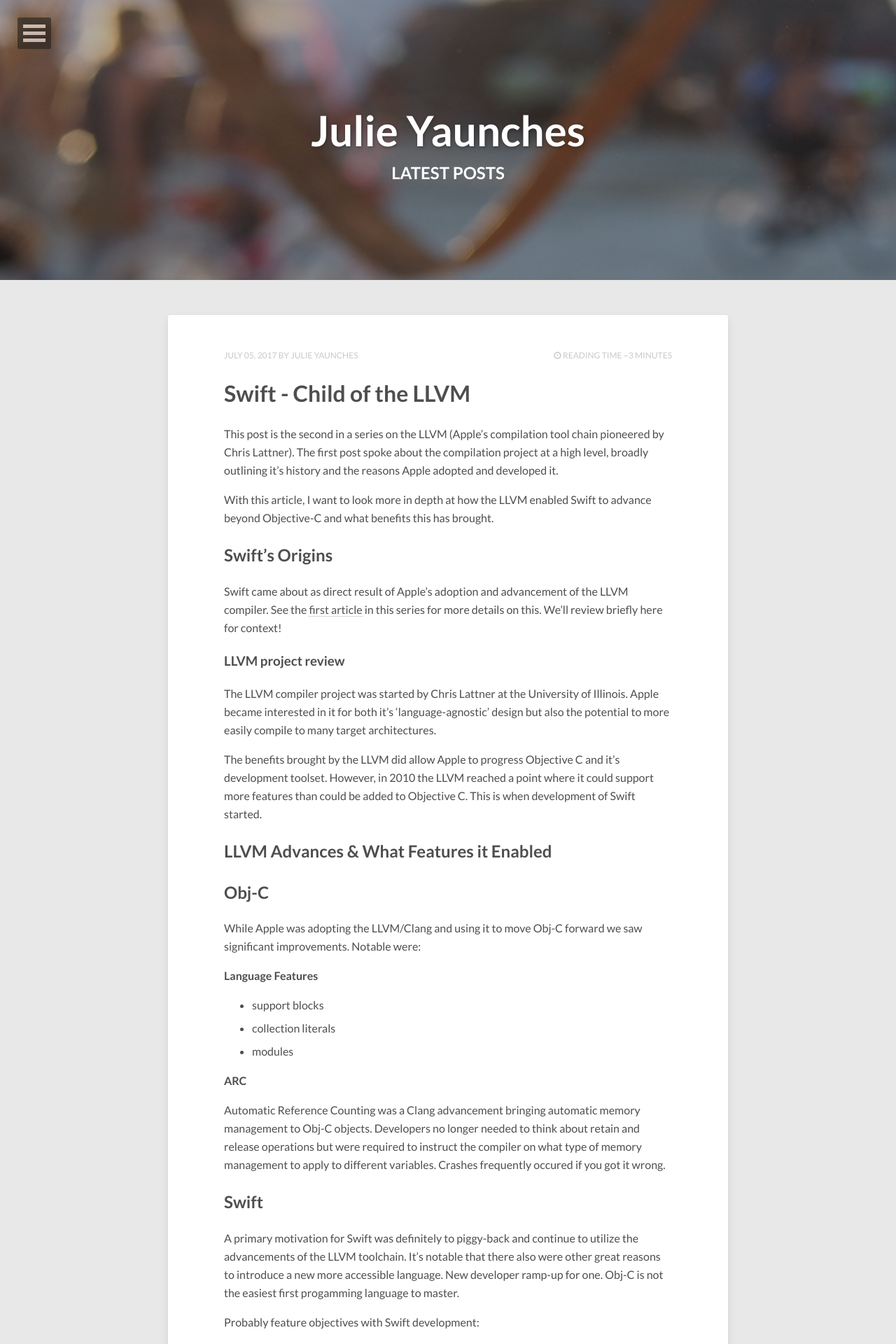
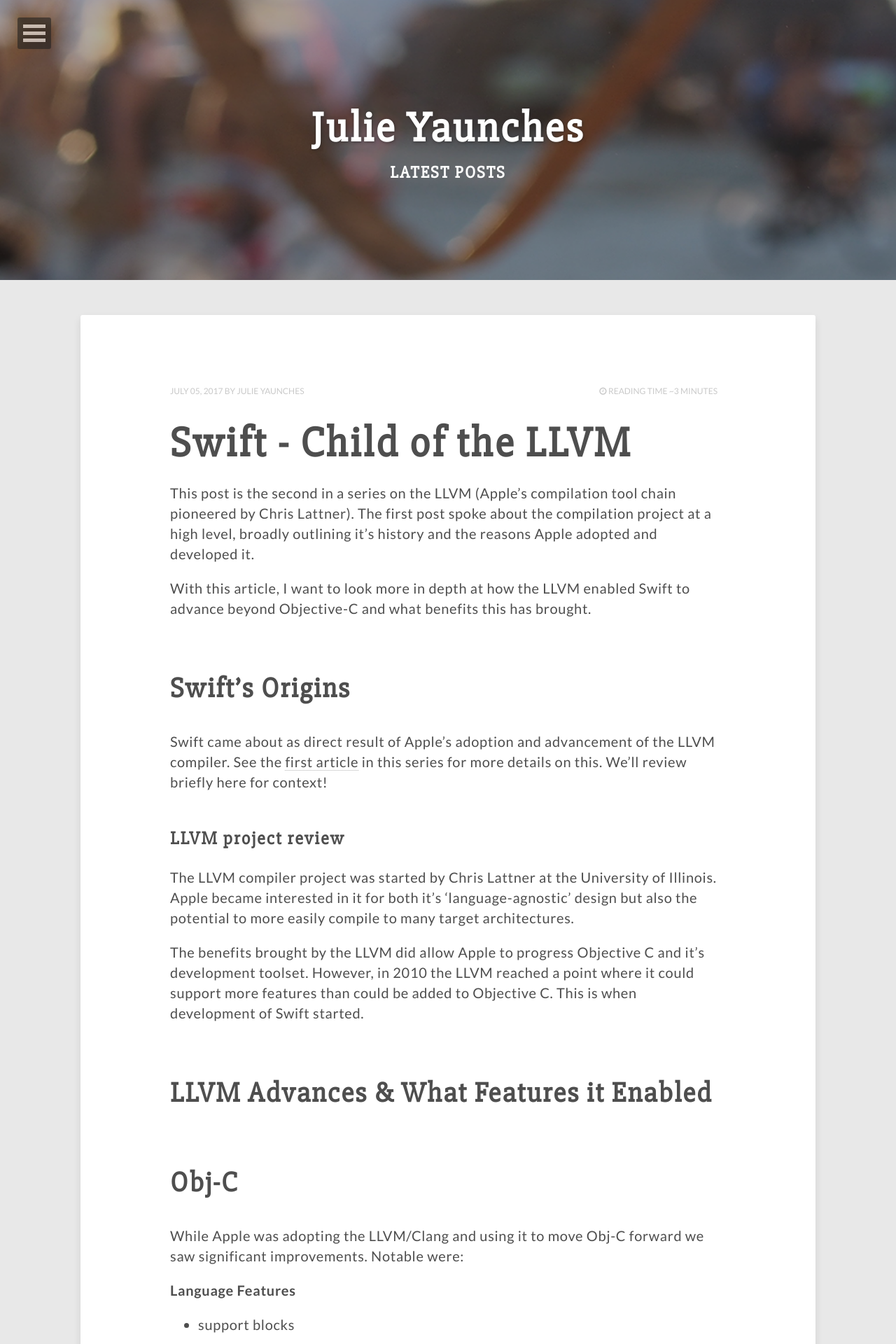
Before and after one commit to jyaunches/jyaunches.github.io, a Jekyll site: the page built from index.html, in a window 1280 px wide. Shown: the top 1920 px of the page at 70% size. Built offline with Jekyll 4.4.1, drawn with Linux system fonts in a browser that asks for light colours; nearby versions of some CDN libraries; the list of posts is cut into pages by our own code.

Commit message:
Styling and sizing changes

```diff
--- a/_includes/head.html
+++ b/_includes/head.html
@@ -36,6 +36,7 @@
 <link rel="stylesheet" href="{{ site.url }}/assets/css/main.css">
 <!-- Webfonts -->
 <link href="//fonts.googleapis.com/css?family=Lato:300,400,700,300italic,400italic" rel="stylesheet" type="text/css">
+<link href="//fonts.googleapis.com/css?family=Slabo+27px" rel="stylesheet" type="text/css">
 
 <meta http-equiv="cleartype" content="on">
 
--- a/_sass/_page.scss
+++ b/_sass/_page.scss
@@ -15,7 +15,10 @@ body {
 	}
 }
 .entry-content {
-	@include font-size(16);
+	font-size: 1.25em;
+	letter-spacing: 0.7px;
+	line-height: 1.45em;
+	max-width: 1050px;
 	// Dotted line underlines for links
 	p > a,
 	li > a {
@@ -211,9 +214,9 @@ header .entry-meta {
 			padding: 20px 30px;
 		}
 		@media #{$large} {
-			max-width: 800px;
+			max-width: 1050px;
 			margin: 50px auto 30px auto;
-			padding: 50px 80px;
+			padding: 101px 140px 105px 128px;
 			> p:first-child {
 				@include font-size(20);
 			}
@@ -231,8 +234,8 @@ header .entry-meta {
 			padding: 20px 30px;
 		}
 		@media #{$large} {
-			max-width: 800px;
-			padding: 50px 80px;
+			max-width: 1050px;
+			padding: 101px 140px 105px 128px;
 			margin: 0 auto 30px auto;
 		}
 	}
@@ -284,8 +287,8 @@ header .entry-meta {
 		padding: 50px 40px 25px;
 	}
 	@media #{$large} {
-		max-width: 800px;
-		padding: 50px 80px;
+		max-width: 1050px;
+		padding: 101px 140px 105px 128px;
 		margin: 60px auto;
 	}
 	text-align: center;
@@ -356,7 +359,7 @@ header .entry-meta {
 			margin-right: 20px;
 		}
 		@media #{$large} {
-			max-width: 800px;
+			max-width: 1050px;
 			margin-top: 50px;
 			margin-left: auto;
 			margin-right: auto;
@@ -373,7 +376,7 @@ header .entry-meta {
 		}
 		@media #{$large} {
 			margin-bottom: 30px;
-			padding: 50px 80px;
+			padding: 101px 140px 105px 128px;
 		}
 	}
 }
--- a/_sass/_typography.scss
+++ b/_sass/_typography.scss
@@ -11,10 +11,23 @@ h1, h2, h3, h4, h5, h6 {
 	font-family: $heading-font;
 }
 h1 {
-	@include font-rem(28);
+	font-size: 3em;
 	@media #{$medium} {
-		@include font-rem(32);
+		font-size: 3.75em;
 	}
+	letter-spacing: 3px;
+	margin: 0.5em 0 0.3em 0;
+}
+h2 {
+	margin-top: 1.8em;
+	font-size: 2em;
+	line-height: 1.4em;
+	letter-spacing: 2px;
+}
+h3 {
+	margin-top: 2em;
+	font-size: 1.3em;
+	letter-spacing: 2px;
 }
 
 // Links
--- a/_sass/_variables.scss
+++ b/_sass/_variables.scss
@@ -2,7 +2,7 @@
 // --------------------------------------------------
 
 $base-font: 'Lato', Calibri, Arial, sans-serif;
-$heading-font: $base-font;
+$heading-font: 'Slabo 27px', Georgia, serif;
 $caption-font: $base-font;
 $code-font: monospace;
 $alt-font: serif;
```
